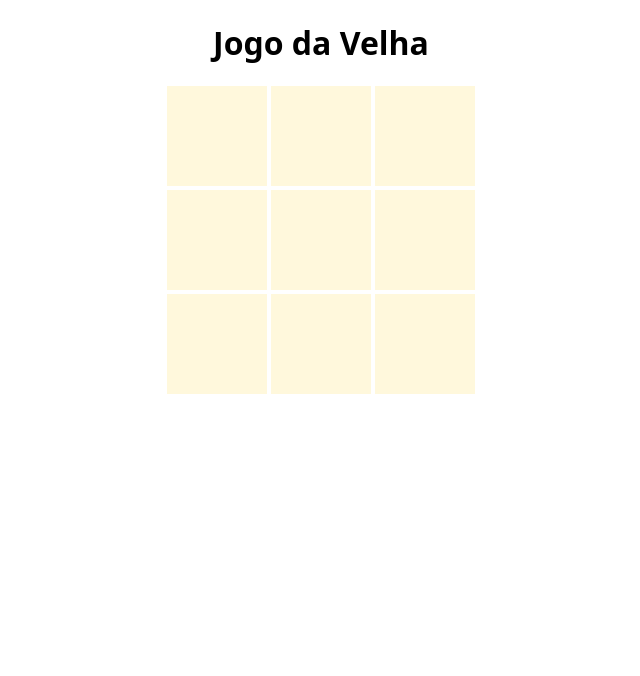
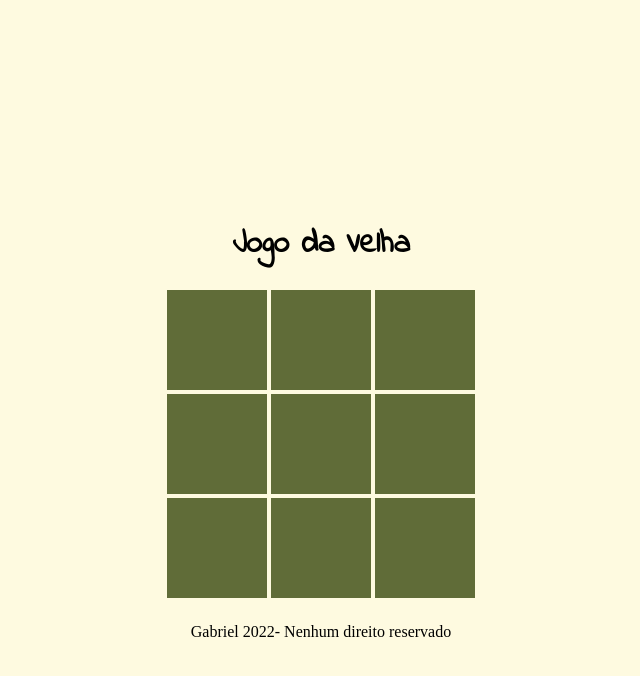
Before and after one commit to GabrielDeFaria/Jogo-Da-Velha, a plain HTML site: page index.html in a window 1280 px wide. Shown: the whole page, without its empty margins (319-959 px from the left). Drawn offline with Linux system fonts and the light colour scheme.

Commit message:
fix colors

```diff
--- a/css/style.css
+++ b/css/style.css
@@ -1,16 +1,18 @@
+@import url('https://fonts.googleapis.com/css2?family=Indie+Flower&display=swap');
 body{
     text-align: center;
     margin: 0px;
-    padding: 0px;
+    padding: 200px;
+    background-color: #fefae0;
   }
   h1{
-    font-family: 'sans-serif;', sans, monospace;
+    font-family: 'Indie Flower', cursive;
     color: black;
   }
   .posicoes{
     width: 100px;
     height: 100px;
-    background-color:#fff8dc ;
+    background-color:#606C38 ;
     display: inline-block;
   }
   .o{
--- a/index.html
+++ b/index.html
@@ -32,6 +32,7 @@
     </div>
   </div>
   <h1 id='vencedor'></h1>
+  <footer><div class="last">Gabriel 2022- Nenhum direito reservado</div></footer>
   <script src="./scripts/jogo.js"></script>
   <script src="./scripts/hud.js"></script>
 </body>
```
